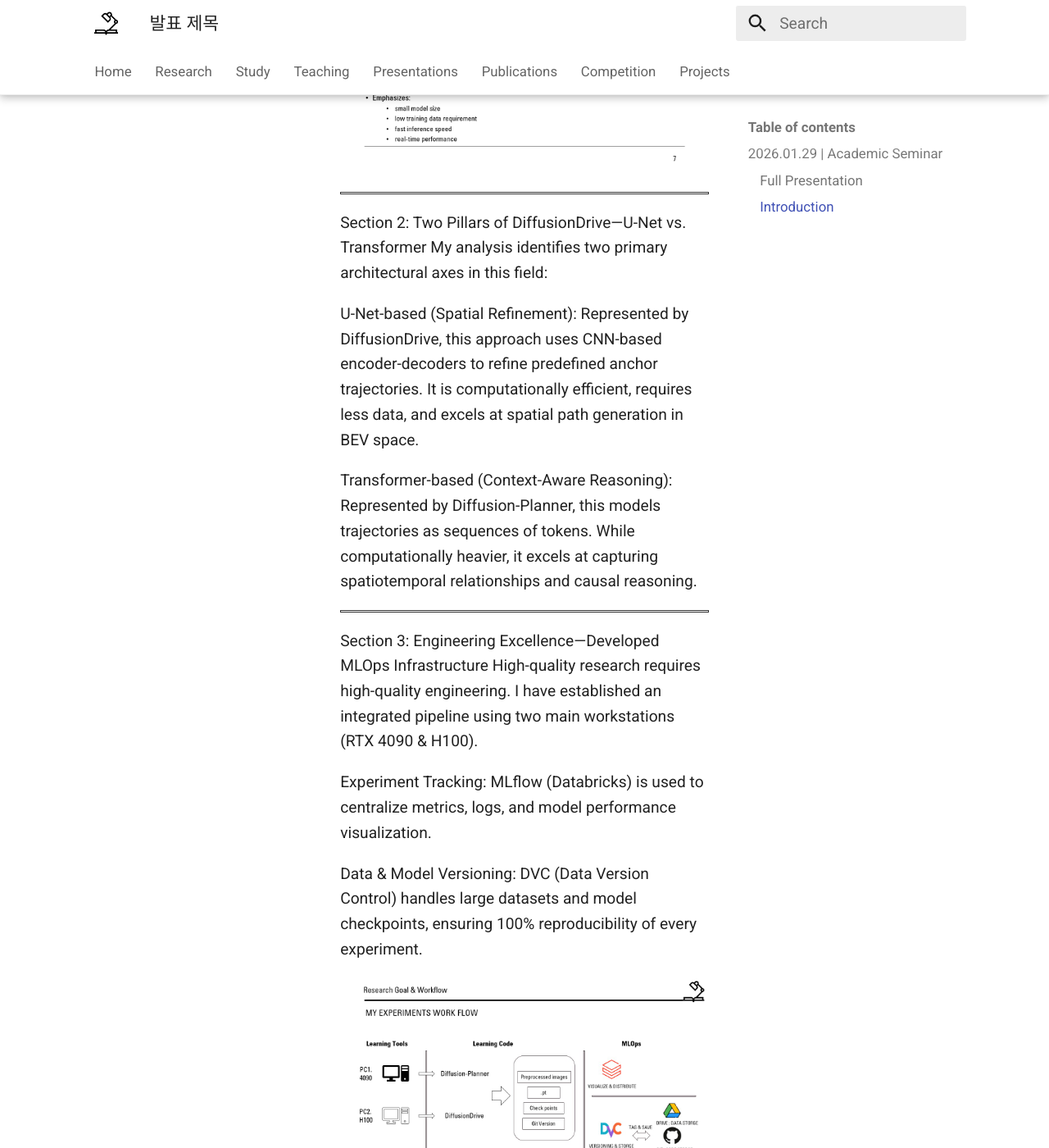
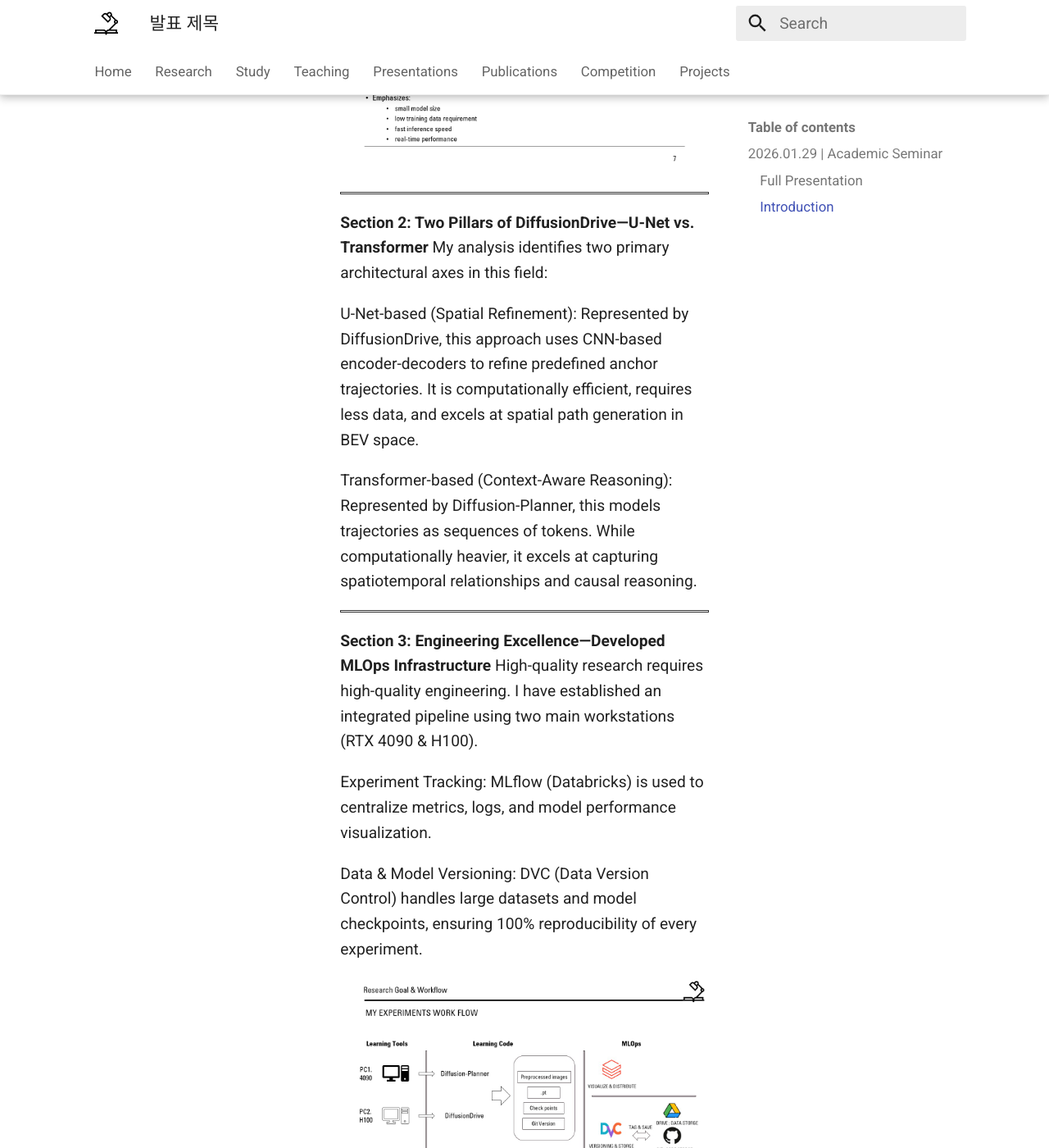
Before and after one commit to YSH-research/YSH-research.github.io, an MkDocs documentation site: the page built from docs/Presentations/assets/2026-01-29/2026-01-29.md, in a window 1280 px wide and 1400 px high, scrolled down 3270 px. Shown: the whole window at 82% size. Built offline with MkDocs 1.6.1 and Material for MkDocs 9.7.7, drawn with Linux system fonts in a browser that asks for light colours; some of the changed text lies outside the part shown.

```diff
--- a/docs/Presentations/assets/2026-01-29/2026-01-29.md
+++ b/docs/Presentations/assets/2026-01-29/2026-01-29.md
@@ -37,7 +37,7 @@
 
 <hr style="border: 1px solid #333; margin: 10px 0;">
 
-Section 2: Two Pillars of DiffusionDrive—U-Net vs. Transformer
+**Section 2: Two Pillars of DiffusionDrive—U-Net vs. Transformer**
 My analysis identifies two primary architectural axes in this field:
 
 U-Net-based (Spatial Refinement): Represented by DiffusionDrive, this approach uses CNN-based encoder-decoders to refine predefined anchor trajectories. It is computationally efficient, requires less data, and excels at spatial path generation in BEV space.
@@ -46,7 +46,7 @@
 
 <hr style="border: 1px solid #333; margin: 10px 0;">
 
-Section 3: Engineering Excellence—Developed MLOps Infrastructure
+**Section 3: Engineering Excellence—Developed MLOps Infrastructure**
 High-quality research requires high-quality engineering. I have established an integrated pipeline using two main workstations (RTX 4090 & H100).
 
 Experiment Tracking: MLflow (Databricks) is used to centralize metrics, logs, and model performance visualization.
@@ -59,7 +59,7 @@
 
 <hr style="border: 1px solid #333; margin: 10px 0;">
 
-Section 4: Future Research Directions
+**Section 4: Future Research Directions**
 Moving forward, my goal is to surpass current benchmarks through:
 
 Reinforcement Learning-based Fine-tuning as a major contribution.
```
